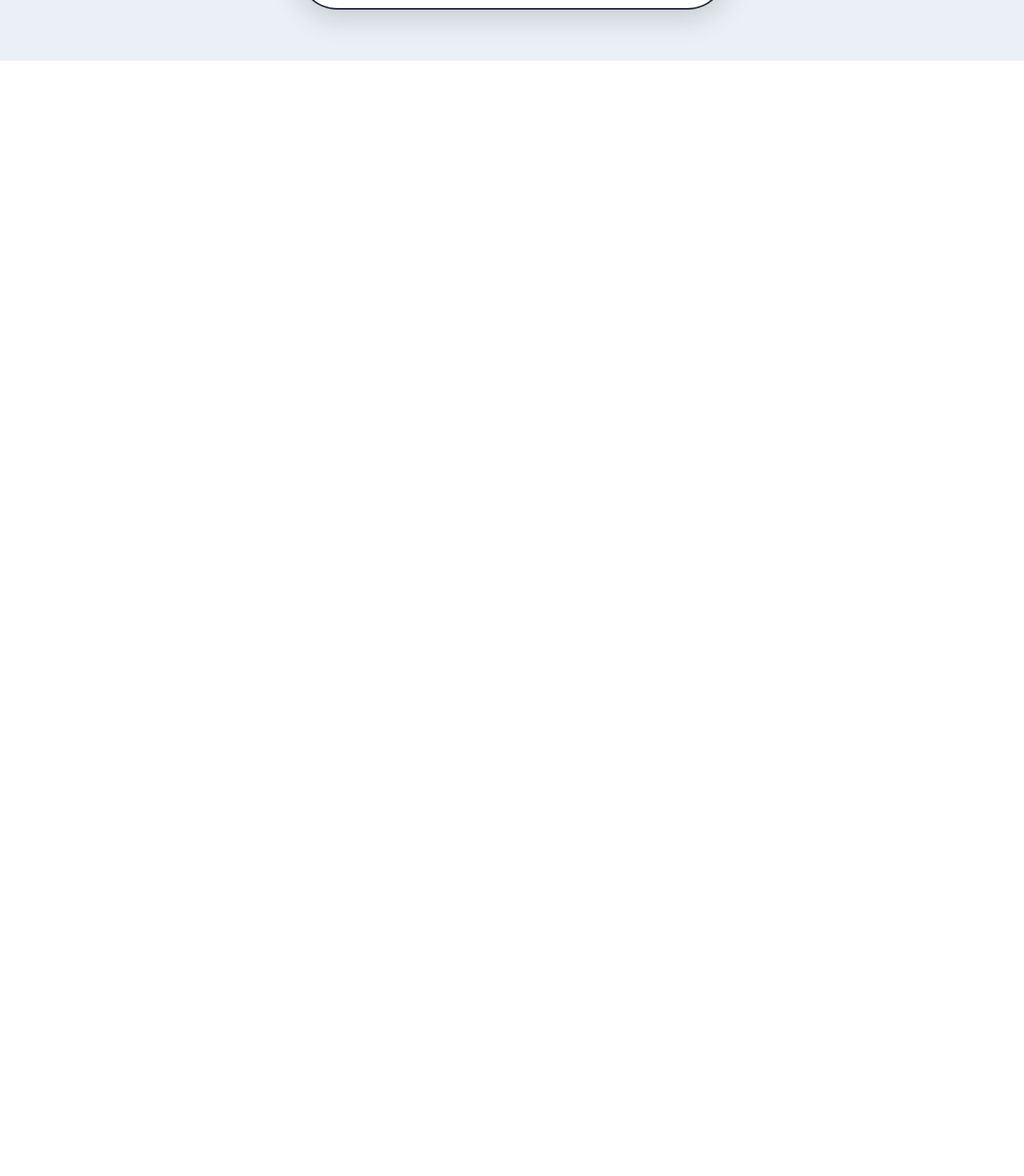
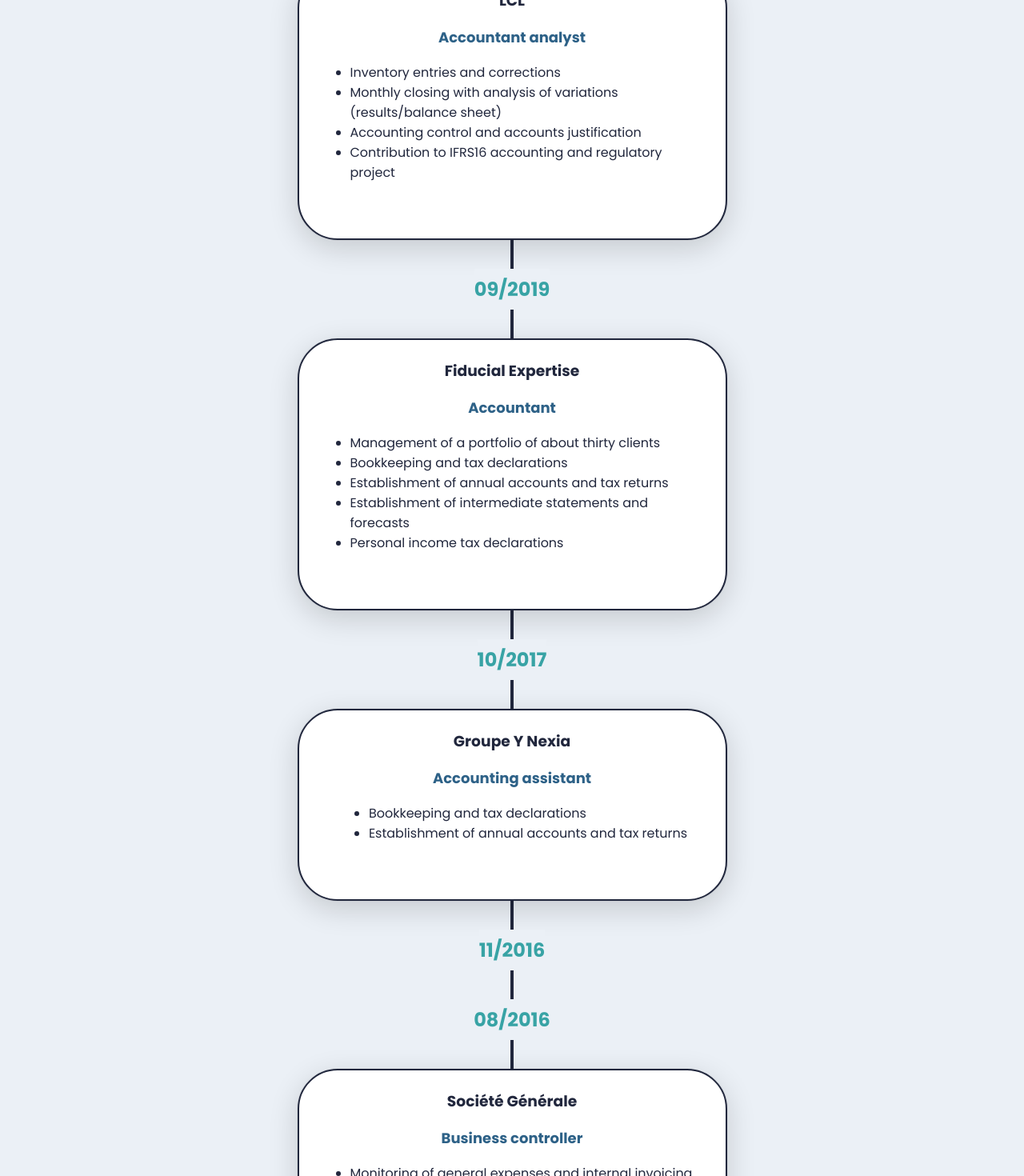
Before and after one commit to evelyne-phich/portfolio, a React (Create React App) app: page / in a window 1280 px wide. Shown: the part 2094-3564 px from the top of the page at 80% size. Before the commit the page ends 2170 px from the top, so only its background shows below. Built offline with nearby package versions, Linux system fonts and the light colour scheme.

Commit message:
add experiences in MyCareer

```diff
--- a/_vars.scss
+++ b/_vars.scss
@@ -1,4 +1,7 @@
+$blue: #2d6187;
 $navy: #21273d;
 $green: #38a3a5;
 $gray: #ebf0f6;
 $lightGray: #f1f6f8;
+$link: #5584ac;
+$linkHover: #a7c5eb;
--- a/src/components/CareerCard/index.module.scss
+++ b/src/components/CareerCard/index.module.scss
@@ -19,21 +19,29 @@
   }
 }
 
-.date {
-  color: vars.$green;
-  margin-top: 0;
-}
-
 .title {
   margin: 0;
+
+  &:last-of-type {
+    margin-top: 24px;
+  }
 }
 
 .position {
   font-size: 18px;
+  font-weight: bold;
+  color: vars.$blue;
+  text-align: center;
 }
 
 .description {
   margin: 0;
+}
+
+.detail {
+  margin: 0;
+  margin-top: -14px;
+  color: vars.$blue;
 }
 
 @media screen and (min-width: 540px) {
--- a/src/components/CareerCard/index.tsx
+++ b/src/components/CareerCard/index.tsx
@@ -4,15 +4,28 @@
 type Props = {
   title: string;
   position: string;
+  title2?: string;
+  position2?: string;
+  detail?: string;
   children?: ReactNode;
 };
 
-export const CareerCard = ({ title, position, children }: Props) => {
+export const CareerCard = ({
+  title,
+  position,
+  title2,
+  position2,
+  detail,
+  children,
+}: Props) => {
   return (
     <div className={style.careerCard}>
       <h3 className={style.title}>{title}</h3>
       <p className={style.position}>{position}</p>
       <ul className={style.description}>{children}</ul>
+      <h3 className={style.title}>{title2}</h3>
+      <p className={style.position}>{position2}</p>
+      <p className={style.detail}>{detail}</p>
     </div>
   );
 };
--- a/src/components/MyCareer/index.module.scss
+++ b/src/components/MyCareer/index.module.scss
@@ -25,6 +25,11 @@
 
 .link {
   text-decoration: none;
-  color: vars.$navy;
+  color: #5584ac;
   font-weight: bold;
+  transition: 300ms ease-in-out;
+
+  &:hover {
+    color: vars.$linkHover;
+  }
 }
--- a/src/components/MyCareer/index.tsx
+++ b/src/components/MyCareer/index.tsx
@@ -49,7 +49,58 @@
         </CareerCard>
         <h2 className={style.date}>08/2021</h2>
         <h2 className={style.date}>06/2021</h2>
-        <CareerCard title="LCL" position="Accountant analyst" />
+        <CareerCard title="LCL" position="Accountant analyst">
+          <li>Inventory entries and corrections</li>
+          <li>
+            Monthly closing with analysis of variations (results/balance sheet)
+          </li>
+          <li>Accounting control and accounts justification</li>
+          <li>Contribution to IFRS16 accounting and regulatory project</li>
+        </CareerCard>
+        <h2 className={style.date}>09/2019</h2>
+        <CareerCard title="Fiducial Expertise" position="Accountant">
+          <li>Management of a portfolio of about thirty clients</li>
+          <li>Bookkeeping and tax declarations</li>
+          <li>Establishment of annual accounts and tax returns</li>
+          <li>Establishment of intermediate statements and forecasts</li>
+          <li>Personal income tax declarations</li>
+        </CareerCard>
+        <h2 className={style.date}>10/2017</h2>
+        <CareerCard title="Groupe Y Nexia" position="Accounting assistant">
+          <li>Bookkeeping and tax declarations</li>
+          <li>Establishment of annual accounts and tax returns</li>
+        </CareerCard>
+        <h2 className={style.date}>11/2016</h2>
+        <h2 className={style.date}>08/2016</h2>
+        <CareerCard
+          title="Société Générale"
+          position="Business controller"
+          title2="IAE Gustave Eiffel"
+          position2={`"Comptabilité, Contrôle, Audit" Master's degree (apprenticeship)`}
+          detail="with high honours"
+        >
+          <li>Monitoring of general expenses and internal invoicing</li>
+          <li>Contribution to monthly closings</li>
+          <li>
+            Contribution to the establishment of quarterly estimates and the
+            annual budget
+          </li>
+        </CareerCard>
+        <h2 className={style.date}>09/2014</h2>
+        <CareerCard
+          title="Siemens"
+          position="Credit manager"
+          title2="IAE Gustave Eiffel"
+          position2={`"Comptabilité, Contrôle, Audit" Bachelor's degree (apprenticeship)`}
+          detail="with high honours"
+        >
+          <li>Management and analysis of a portfolio of customer accounts</li>
+          <li>
+            Contribution to collection and improvement of the DSO (Days Sales
+            Outstanding)
+          </li>
+          <li>Monitoring of disputes and management of check deposit</li>
+        </CareerCard>
       </div>
     </Section>
   );
--- a/src/components/Navbar/index.module.scss
+++ b/src/components/Navbar/index.module.scss
@@ -32,12 +32,12 @@
   cursor: pointer;
   padding: 20px 10px;
   transition: 300ms ease-in-out;
-}
 
-.menuItem:hover {
-  background-color: vars.$lightGray;
-  color: vars.$navy;
-  padding: 20px 10px;
+  &:hover {
+    background-color: vars.$lightGray;
+    color: vars.$navy;
+    padding: 20px 10px;
+  }
 }
 
 .menuOpen,
```
